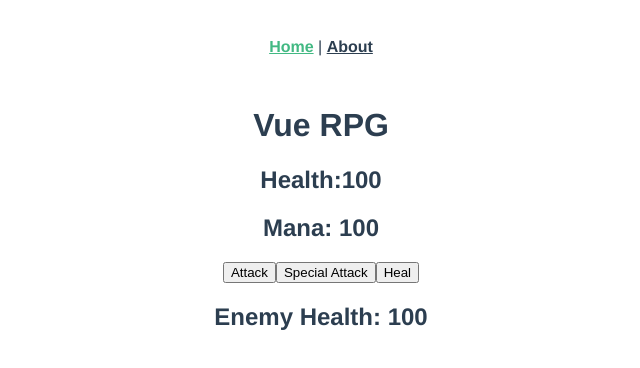
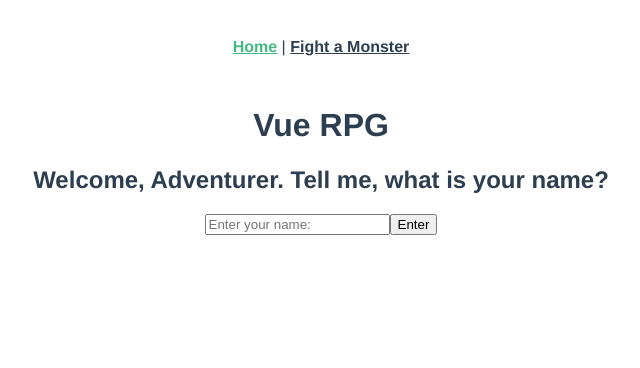
Before and after one commit to josephpcoyne/vue-rpg, a Vue app: page /#/ in a window 1280 px wide. Shown: the top 368 px of the page, without its empty margins (319-959 px from the left). Built offline with nearby package versions, Linux system fonts and the light colour scheme.

Commit message:
adds basics of character creation

```diff
--- a/src/App.vue
+++ b/src/App.vue
@@ -2,7 +2,7 @@
   <div id="app">
     <div id="nav">
       <router-link to="/">Home</router-link> |
-      <router-link to="/about">About</router-link>
+      <router-link to="/battle">Fight a Monster</router-link>
     </div>
     <router-view/>
   </div>
--- a/src/router.js
+++ b/src/router.js
@@ -1,23 +1,21 @@
-import Vue from 'vue'
-import Router from 'vue-router'
-import Home from './views/Home.vue'
+import Vue from "vue";
+import Router from "vue-router";
+import Home from "./views/Home.vue";
+import Battle from "./views/Battle.vue";
 
-Vue.use(Router)
+Vue.use(Router);
 
 export default new Router({
   routes: [
     {
-      path: '/',
-      name: 'home',
+      path: "/",
+      name: "home",
       component: Home
     },
     {
-      path: '/about',
-      name: 'about',
-      // route level code-splitting
-      // this generates a separate chunk (about.[hash].js) for this route
-      // which is lazy-loaded when the route is visited.
-      component: () => import(/* webpackChunkName: "about" */ './views/About.vue')
+      path: "/battle",
+      name: "Battle",
+      component: Battle
     }
   ]
-})
+});
--- /dev/null
+++ b/src/views/Battle.vue
@@ -0,0 +1,87 @@
+<template>
+  <div class="battle">
+    <h1>Monster Fight!</h1>
+
+
+    <h2>Health:{{playerHealth}}</h2>
+    <h2>Mana: {{playerMana}}</h2>
+    <button @click="attack()">Attack</button>
+    <button @click="specialAttack()">Special Attack</button>
+    <button @click="heal()">Heal</button>
+
+    <h2>Enemy Health: {{enemyHealth}}</h2>
+
+    <ul v-for="actionLog in actionLogs" >
+      <li>{{actionLog}}</li>
+    </ul>
+  </div>
+</template>
+
+<script>
+
+export default {
+
+  data() {
+    return {
+      playerDamage: "",
+      specialDamage: "",
+      enemyDamage: "",
+      playerHeal: "",
+      playerHealth: 100,
+      playerMana: 100,
+      enemyHealth: 100,
+      actionLogs: []
+    }
+  },
+  methods: {
+
+    playerAttack() {
+      this.playerDamage = Math.floor(Math.random() * 10) + 1;
+      this.actionLogs.push("You attacked for " + this.playerDamage + " damage.");
+      this.enemyHealth -= this.playerDamage;
+      this.gameOver();
+    },
+    specialAttack() {
+      if(this.playerMana >= 25) {
+        this.playerMana -= 25;
+        this.specialDamage = Math.floor(Math.random() * 20) + 1;
+        this.actionLogs.push("You attacked for " + this.specialDamage + " damage.");
+        this.enemyHealth -= this.specialDamage;
+        this.enemyAttack();
+        this.gameOver();
+      } else {
+        this.actionLogs.push("Not enough Mana.");
+      }
+    },
+    enemyAttack() {
+      this.enemyDamage = Math.floor(Math.random() * 10) + 1;
+      this.actionLogs.push("Enemy attacked for " + this.enemyDamage + " damage.");
+      this.playerHealth -= this.enemyDamage;
+      this.gameOver();
+    },
+    attack() {
+      this.playerAttack();
+      this.enemyAttack();
+    },
+    heal() {
+      if (this.playerMana >= 20) {
+        this.playerMana -= 20;
+        this.playerHeal = Math.floor(Math.random() * 10) + 1
+        this.actionLogs.push("You restored " + this.playerHeal + " health.");
+        this.playerHealth += this.playerHeal;
+        this.enemyAttack();
+        } else {
+          this.actionLogs.push("Not enough Mana.");
+        }
+    },
+    gameOver() {
+        if(this.playerHealth <= 0) {
+        alert("You Died");
+      } else if (this.enemyHealth <= 0) {
+        alert("You Defeated The Monster!");
+      }
+    }
+  },
+ }
+
+</script>
--- a/src/views/Home.vue
+++ b/src/views/Home.vue
@@ -1,19 +1,27 @@
 <template>
   <div class="home">
     <h1>Vue RPG</h1>
+    <div class="greeting" v-if="!hasName">
+      <h2>Welcome, Adventurer. Tell me, what is your name?</h2>
+      <input type="text" v-model="playerName" placeholder="Enter your name:">
+      <button @click="saveName()">Enter</button>
+    </div>
 
+    <div class="class-selection" v-if="hasName && !hasClass" >
+      <h2>Warmest greetings, {{playerName}}. What field of study did you grow from?</h2>
+      <select v-model="playerClass">
+        <option disabled value="">Select your Class</option>
+        <option>Warrior</option>
+        <option>Mage</option>
+        <option>Archer</option>
+      </select>
+      <br>
+      <button @click="saveClass()">Enter</button>
+    </div>
 
-    <h2>Health:{{playerHealth}}</h2>
-    <h2>Mana: {{playerMana}}</h2>
-    <button @click="attack()">Attack</button>
-    <button @click="specialAttack()">Special Attack</button>
-    <button @click="heal()">Heal</button>
-
-    <h2>Enemy Health: {{enemyHealth}}</h2>
-
-    <ul v-for="actionLog in actionLogs" >
-      <li>{{actionLog}}</li>
-    </ul>
+    <div class="quest-start" v-if="hasClass">
+      <h2>Most formidable, {{playerName}}. I am pleased to see you aid us in our time of need.</h2>
+    </div>
   </div>
 </template>
 
@@ -23,65 +31,34 @@ export default {
 
   data() {
     return {
-      playerDamage: "",
-      specialDamage: "",
-      enemyDamage: "",
-      playerHeal: "",
-      playerHealth: 100,
-      playerMana: 100,
-      enemyHealth: 100,
-      actionLogs: []
+     playerName: "",
+     playerClass: "",
+     hasName: false,
+     hasClass: false,
+    }
+  },
+  mounted() {
+    if (localStorage.name) {
+      this.playerName = localStorage.name;
+    }
+    if (localStorage.class) {
+      this.playerClass = localStorage.class;
     }
   },
   methods: {
-
-    playerAttack() {
-      this.playerDamage = Math.floor(Math.random() * 10) + 1;
-      this.actionLogs.push("You attacked for " + this.playerDamage + " damage.");
-      this.enemyHealth -= this.playerDamage;
-      this.gameOver();
-    },
-    specialAttack() {
-      if(this.playerMana >= 25) {
-        this.playerMana -= 25;
-        this.specialDamage = Math.floor(Math.random() * 20) + 1;
-        this.actionLogs.push("You attacked for " + this.specialDamage + " damage.");
-        this.enemyHealth -= this.specialDamage;
-        this.enemyAttack();
-        this.gameOver();
-      } else {
-        this.actionLogs.push("Not enough Mana.");
+    saveName() {
+      localStorage.name = this.playerName;
+      if (window.confirm("Your name is " + this.playerName + ". Is this correct?")); {
+        this.hasName = true;
       }
     },
-    enemyAttack() {
-      this.enemyDamage = Math.floor(Math.random() * 10) + 1;
-      this.actionLogs.push("Enemy attacked for " + this.enemyDamage + " damage.");
-      this.playerHealth -= this.enemyDamage;
-      this.gameOver();
-    },
-    attack() {
-      this.playerAttack();
-      this.enemyAttack();
-    },
-    heal() {
-      if (this.playerMana >= 20) {
-        this.playerMana -= 20;
-        this.playerHeal = Math.floor(Math.random() * 10) + 1
-        this.actionLogs.push("You restored " + this.playerHeal + " health.");
-        this.playerHealth += this.playerHeal;
-        this.enemyAttack();
-        } else {
-          this.actionLogs.push("Not enough Mana.");
-        }
-    },
-    gameOver() {
-        if(this.playerHealth <= 0) {
-        alert("You Died");
-      } else if (this.enemyHealth <= 0) {
-        alert("You Defeated The Monster!");
+    saveClass() {
+      localStorage.class = this.playerClass;
+      if(window.confirm("Your class is " + this.playerClass + ". Is this correct?")) {
+        this.hasClass = true;
       }
     }
-  },
   }
+ }
 
 </script>
```
